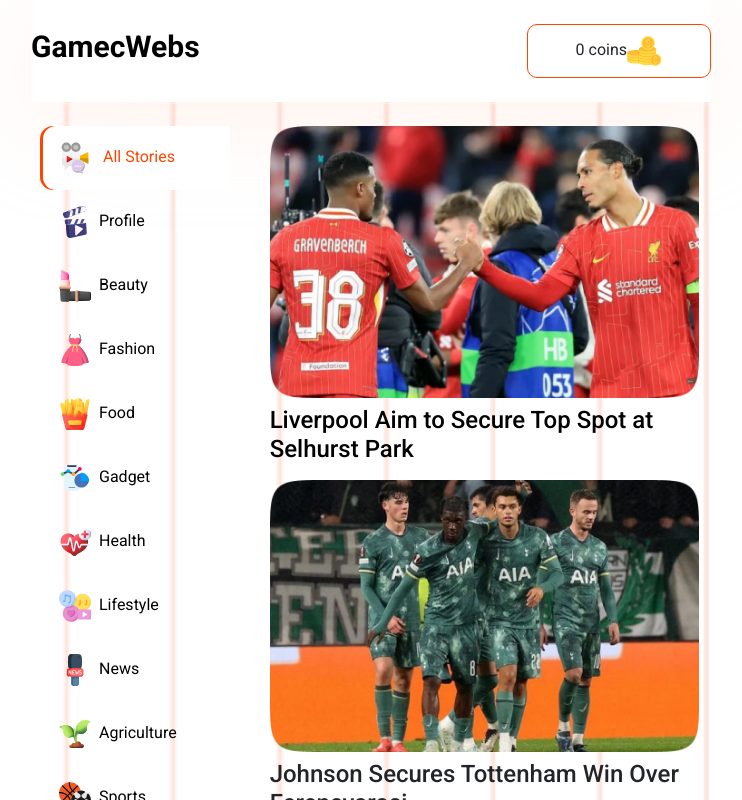
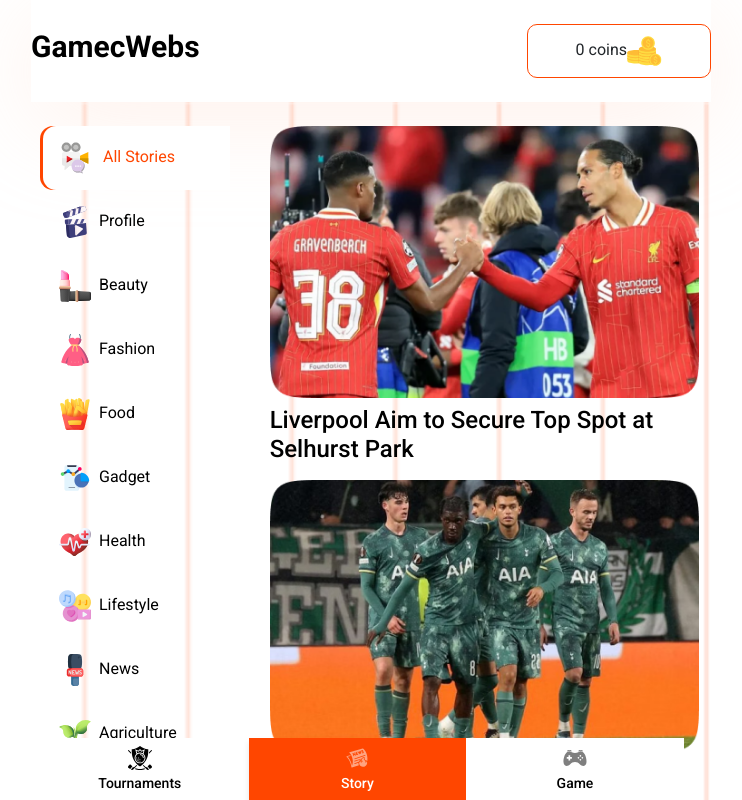
Before and after one commit to darshakkanani2002/game-website, a React (Vite) app: page /stories in a window 1280 px wide. Shown: the top 800 px of the page, without its empty margins (269-1011 px from the left). Built offline with nearby package versions, Linux system fonts and the light colour scheme; a web font is replaced by a local one.

Commit message:
updated code 7-12-2024

```diff
--- a/src/App.css
+++ b/src/App.css
@@ -6,6 +6,14 @@
   padding: 0;
   box-sizing: border-box;
   font-family: "Roboto", sans-serif;
+}
+
+.w-51 {
+  width: 51%;
+}
+
+.w-52 {
+  width: 52%;
 }
 
 .fw-semibold {
@@ -43,16 +51,24 @@ a {
   background-repeat: repeat;
   background-size: cover;
   height: 100vh;
-  height: auto;
+  /* height: auto; */
   /* min-height: 70rem; */
 }
 
-.question-text  {
+.story-bg {
+  background: #fff;
+  background: url('/img/game-banner.png') 100%;
+  background-repeat: repeat;
+  background-size: cover;
+  height: auto !important;
+}
+
+.question-text {
   font-size: 24px;
   font-weight: 500;
 }
 
-.quiz-images{
+.quiz-images {
   border: 1px solid #DD292C;
   height: 146px !important;
   border-radius: 10px !important;
@@ -124,6 +140,7 @@ a {
   from {
     opacity: 0;
   }
+
   to {
     opacity: 1;
   }
@@ -133,6 +150,7 @@ a {
   from {
     opacity: 1;
   }
+
   to {
     opacity: 0;
   }
@@ -333,7 +351,8 @@ a {
   color: #fff;
   border-radius: 40px 40px 10px 10px;
 }
-.skipped-answer{
+
+.skipped-answer {
   background-color: #FFA600;
   color: #fff;
   border-radius: 40px 40px 10px 10px;
@@ -360,20 +379,25 @@ a {
   background-color: #FF4600;
   color: #fff;
 }
-.game-name-btn span{
+
+.game-name-btn span {
   font-size: 11px;
 }
-.nav-link{
+
+.nav-link {
   color: #000 !important;
 }
-.nav-pills .nav-link.active, .nav-pills .show>.nav-link{
+
+.nav-pills .nav-link.active,
+.nav-pills .show>.nav-link {
   background-color: #fff !important;
   color: #FF4600 !important;
   position: relative !important;
   border-radius: 13px 0px 0px 13px;
   box-shadow: -3px 0px 0px 0px #FF4600;
 }
-.stories-icon{
+
+.stories-icon {
   width: 32px !important;
   height: 32px !important;
 }
@@ -394,7 +418,8 @@ a {
 
 .bg-green {
   background-color: green !important;
-  color: white; /* To ensure text is readable */
+  color: white;
+  /* To ensure text is readable */
 }
 
 .border-red {
@@ -403,7 +428,8 @@ a {
 
 .bg-red {
   background-color: red !important;
-  color: white; /* To ensure text is readable */
+  color: white;
+  /* To ensure text is readable */
 }
 
 .wrapper {
--- a/src/component/Config.jsx
+++ b/src/component/Config.jsx
@@ -1,3 +1,3 @@
-export const Test_API = 'http://192.168.1.100:10500/api/v1/';
+export const Test_API = 'http://192.168.1.7:10500/api/v1/';
 
-export const Img_Url = 'http://192.168.1.100:10500/'
+export const Img_Url = 'http://192.168.1.7:10500/'
--- a/src/component/Quize/Quiz.jsx
+++ b/src/component/Quize/Quiz.jsx
@@ -9,7 +9,6 @@ export default function Quiz() {
   const [isAnimating, setIsAnimating] = useState(false);
   const [images, setImages] = useState([]); // Store fetched images
   const [loading, setLoading] = useState(true);
-  const [coins, setCoins] = useState(0); // Track coins earned
   const navigate = useNavigate();
 
   // Fetch images on component mount and on currentQuestion change
@@ -46,13 +45,11 @@ export default function Quiz() {
       setSelectedAnswer(null);
 
       if (currentQuestion === 1) {
-        // Move to the second question
+        // Move to second question
         setCurrentQuestion(2);
       } else if (currentQuestion === 2) {
-        // Add coins reward and navigate to the congratulations page
-        const newCoins = coins + 900;
-        setCoins(newCoins);
-        navigate("/congrasulation", { state: { coins: newCoins } });
+        // Navigate to congratulations
+        navigate("/congrasulation");
       }
     }, 1000);
   };
@@ -60,12 +57,12 @@ export default function Quiz() {
   const renderQuestion = () => {
     if (currentQuestion === 1) {
       return {
-        text: "Which one is your favorite movie? Select one.",
+        text: "Which one is your favorite movie Select one.",
         images,
       };
     } else if (currentQuestion === 2) {
       return {
-        text: "Which one is your favorite game? Select one.",
+        text: "Which one is your favorite Game Select one.",
         images,
       };
     }
@@ -80,12 +77,14 @@ export default function Quiz() {
         <div>Loading...</div>
       ) : current ? (
         <div className="question-bg">
+          <div>
             <div className="text-center pt-5 question-text">
               <h2 className="fw-bold">Let’s start with your Fantastic Brain</h2>
               <h3>Answer these Simple Questions</h3>
               <h2 className="coins-text">Get 100 Coins</h2>
               <div className="question-no text-white p-2 mb-3">
                 Question {currentQuestion}/2
+              </div>
             </div>
           </div>
           <div className="container-fluid">
@@ -96,7 +95,8 @@ export default function Quiz() {
               {current.images.slice(0, 4).map((vImage, index) =>
                 typeof vImage === "string" ? (
                   <div
-                    className={`answer-option col-3 ${selectedAnswer === index ? "selected" : ""}`}
+                    className={`answer-option col-3 ${selectedAnswer === index ? "selected" : ""
+                      }`}
                     onClick={() => handleAnswerSelect(index)}
                     key={index}
                   >
@@ -113,6 +113,30 @@ export default function Quiz() {
               )}
             </div>
           </div>
+          <div className="container-fluid">
+            <div className="row">
+              <div className="col-12 mt-5">
+                <div>
+                  <h2 className="quiz-game-text">Play Quiz and Games</h2>
+                  <ul className="quiz-game-list">
+                    <li>
+                      Explore over 45 categories of quizzes, including
+                      Entertainment, Cricket, Business, and more!
+                    </li>
+                    <li>
+                      Participate in hourly-updated tournaments and challenge
+                      yourself to win.
+                    </li>
+                    <li>Earn coins for each task you complete.</li>
+                    <li>
+                      Join millions of quiz enthusiasts who trust us as their
+                      go-to platform for quizzes.
+                    </li>
+                  </ul>
+                </div>
+              </div>
+            </div>
+          </div>
         </div>
       ) : (
         <div>No questions available</div>
--- a/src/component/tournament/Footer.jsx
+++ b/src/component/tournament/Footer.jsx
@@ -9,7 +9,7 @@ export default function Footer() {
 
     return (
         <div>
-            <div className='container'>
+            <div className='container position-fixed w-51 bottom-0'>
                 <div className='row'>
                     <div className='col-4 text-center px-0'>
                         <Link to='/tournament'>
--- a/src/component/tournament/Stories.jsx
+++ b/src/component/tournament/Stories.jsx
@@ -5,8 +5,8 @@ import { Link } from 'react-router-dom'
 export default function Stories() {
     return (
         <div>
-            <div>
-                <div className='question-bg'>
+            <div className='story-bg'>
+                <div>
                     <div className='container-fluid'>
                         <div class="row align-items-start pt-4">
                             <div className='col-4 position-sticky top-0'>
```
Also changed, not shown: public/img/cloudFiles/2PkAFFrEF-/game-img-04.png (added), public/img/cloudFiles/eSWZ62juY/all-game-img-01.png (added). Lines whose indentation alone changed are shown as unchanged.
